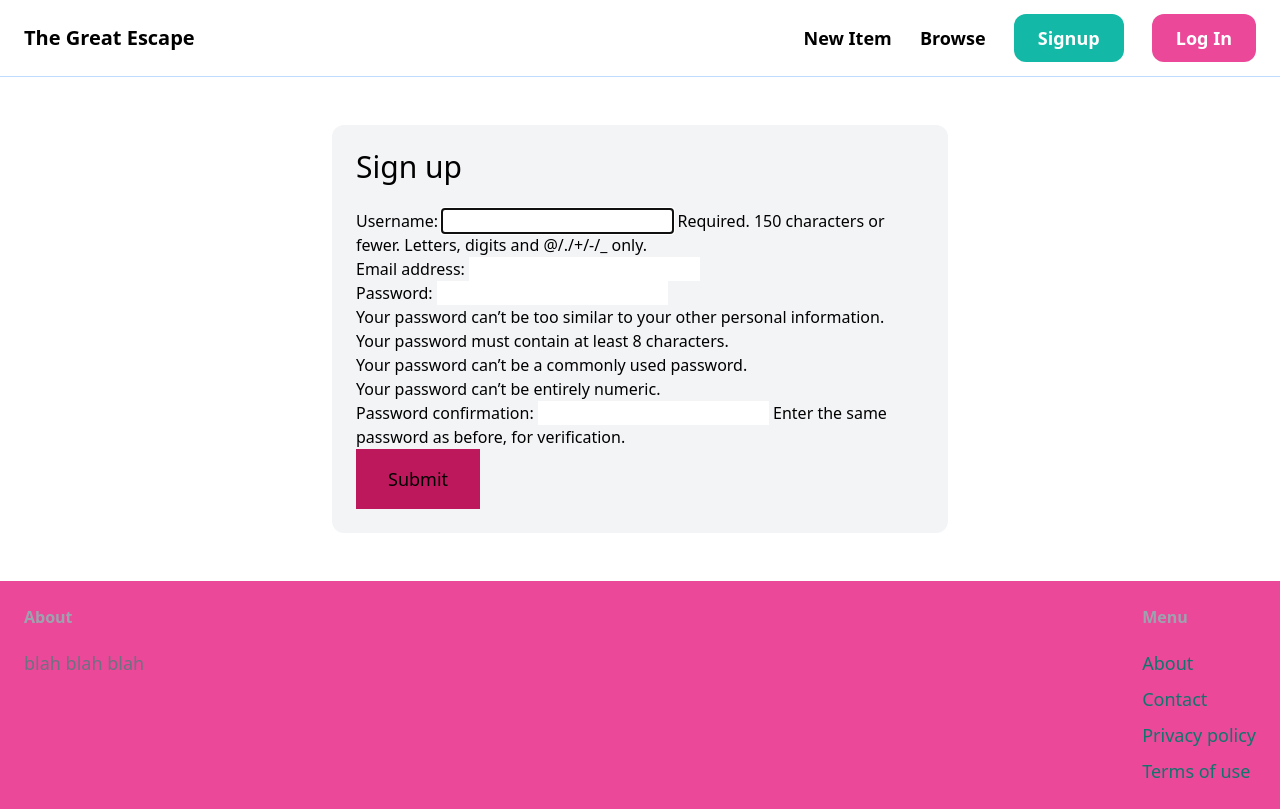
After one commit to Tatianarjo/my-market, a Django app: page /signup/ in a window 1280 px wide. The commit adds this page. Run offline with Django 4.2, Linux system fonts and the light colour scheme; some libraries are stand-ins or nearby versions.

Commit message:
added signup page

```diff
--- /dev/null
+++ b/puddle/core/forms.py
@@ -0,0 +1,8 @@
+from django import forms
+from django.contrib.auth.forms import UserCreationForm
+from django.contrib.auth.models import User
+
+class SignupForm(UserCreationForm):
+    class Meta:
+        model = User
+        fields = ('username', 'email', 'password1', 'password2')
--- a/puddle/core/templates/core/base.html
+++ b/puddle/core/templates/core/base.html
@@ -18,7 +18,7 @@
                 <a href="#" class="text-lg font-semibold hover:text-pink-500">New Item</a>
                 <a href="#" class="text-lg font-semibold hover:text-pink-500">Browse</a>
 
-                <a href="#" class="px-6 py-3 text-lg font-semibold bg-teal-500 text-white rounded-xl hover:bg-teal-700">Signup</a>
+                <a href="{% url 'core:signup'%}" class="px-6 py-3 text-lg font-semibold bg-teal-500 text-white rounded-xl hover:bg-teal-700">Signup</a>
                 <a href="#" class="px-6 py-3 text-lg font-semibold bg-pink-500 text-white rounded-xl hover:bg-pink-700">Log In</a>
 
 
@@ -38,7 +38,7 @@
 
                 <ul class="space-y-2">
                     <li><a href="#" class="text-lg text-teal-500 hover: text-teal-700">About</a></li>
-                    <li><a href="{% url 'contact' %}" class="text-lg text-teal-500 hover: text-teal-700">Contact</a></li>
+                    <li><a href="{% url 'core:contact' %}" class="text-lg text-teal-500 hover: text-teal-700">Contact</a></li>
                     <li><a href="#" class="text-lg text-teal-500 hover: text-teal-700">Privacy policy</a></li>
                     <li><a href="#" class="text-lg text-teal-500 hover: text-teal-700">Terms of use</a></li>
                 </ul>
--- /dev/null
+++ b/puddle/core/templates/core/signup.html
@@ -0,0 +1,20 @@
+{% extends 'core/base.html' %}
+
+{% block title %}Sign up{% endblock %}
+
+{% block content %}
+<div class="w-1/2 my-6 mx-auto p-6 bg-gray-100 rounded-xl">
+    <h1 class="mb-6 text-3xl">Sign up</h1>
+
+    <form method="post" action=".">
+        {% csrf_token %}
+
+
+        {{ form.as_p}}
+        <button class="py-4 px-8 text-lg bg-pink-500 hover: bg-pink-700 rounded-xl-text-white">Submit</button>
+
+    </form>
+
+</div>
+
+{% endblock %}
--- /dev/null
+++ b/puddle/core/urls.py
@@ -0,0 +1,12 @@
+from django.urls import path
+
+from . import views
+
+app_name =  'core'
+
+urlpatterns = [
+    path('', views.index, name='index'),
+    path('contact/', views.contact, name='contact'),
+    path('signup/', views.signup, name='signup'),
+
+]
--- a/puddle/core/views.py
+++ b/puddle/core/views.py
@@ -1,6 +1,7 @@
 from django.shortcuts import render
 from item.models import Category, Item
 
+from .forms import SignupForm
 # Create your views here.
 # Creates pages
 
@@ -15,3 +16,10 @@ def index(request):
 
 def contact(request):
     return render(request, 'core/contact.html')
+
+def signup(request):
+    form = SignupForm()
+
+    return render(request, 'core/signup.html', {
+        'form': form
+    })
--- a/puddle/puddle/urls.py
+++ b/puddle/puddle/urls.py
@@ -3,11 +3,8 @@ from django.conf import settings
 from django.conf.urls.static import static
 from django.urls import path, include
 
-from core.views import index, contact
-
 urlpatterns = [
-    path('', index, name='index'),
+    path('', include('core.urls')),
     path('items/', include('item.urls')),
-    path('contact/', contact, name='contact'),
     path('admin/', admin.site.urls),
 ] + static(settings.MEDIA_URL, document_root=settings.MEDIA_ROOT)
```
